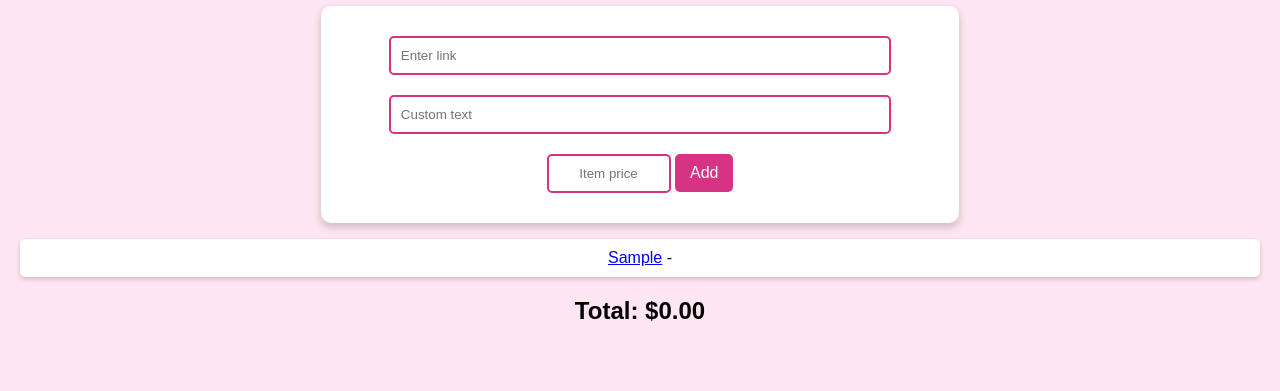
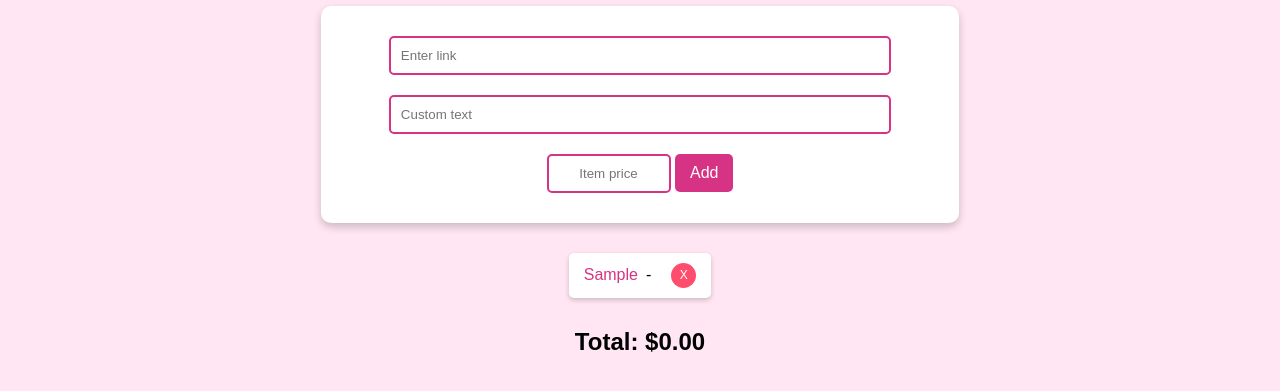
Before and after one commit to danielcollis/Listify-Web-App, a plain HTML site: page list.html in a window 1280 px wide. Both pictures are taken after typing "Sample", "Sample", "Sample" into the empty fields and a click on the button "Add". Shown: the part 93-484 px from the top of the page. Drawn offline with Linux system fonts and the light colour scheme.

Commit message:
added delete option to list items

```diff
--- a/list.css
+++ b/list.css
@@ -47,19 +47,58 @@ button:hover {
 ul {
     list-style-type: none;
     padding: 0;
+    width: 80%;
+    max-width: 600px;
+    margin: 20px auto;
 }
 
 li {
-    margin: 5px 0;
-    padding: 10px;
+    margin: 10px auto;
+    padding: 10px 15px;
     background: white;
     border-radius: 5px;
     box-shadow: 0 2px 5px rgba(0, 0, 0, 0.2);
+    display: inline-flex;
+    align-items: center;
+    gap: 8px;
+    width: auto;
+}
+
+li a {
+    color: #d63384;
+    text-decoration: none;
+    font-weight: 500;
+}
+
+li a:hover {
+    text-decoration: underline;
 }
 
 .small-input {
     width: 100px; /* Adjust the width to fit price input */
     text-align: center;
+}
+
+/* Delete button styling */
+.delete-btn {
+    background-color: #ff4d6d;
+    color: white;
+    border: none;
+    border-radius: 50%;
+    width: 25px;
+    height: 25px;
+    font-size: 12px;
+    display: flex;
+    align-items: center;
+    justify-content: center;
+    cursor: pointer;
+    padding: 0;
+    margin-left: 4px;
+    flex-shrink: 0;
+}
+
+.delete-btn:hover {
+    background-color: #d63384;
 }
 
 /* Hamburger menu styles */
--- a/list.js
+++ b/list.js
@@ -16,12 +16,31 @@ function formatPrice(price) {
     return price;
 }
 
-function updateTotal(price) {
+function updateTotal(price, isAddition = true) {
     let numericValue = parseFloat(price.replace(/[^0-9.]/g, ""));
     if (!isNaN(numericValue)) {
-        total += numericValue;
+        if (isAddition) {
+            total += numericValue;
+        } else {
+            total -= numericValue;
+        }
+        // Ensure we don't go below zero due to rounding errors
+        total = Math.max(0, total);
     }
     document.getElementById('totalPrice').innerText = `Total: $${total.toFixed(2)}`;
+}
+
+function deleteItem(element) {
+    // Extract the price from the list item
+    const listItem = element.parentElement;
+    const priceSpan = listItem.querySelector('.item-price');
+    const priceText = priceSpan ? priceSpan.textContent : '';
+
+    // Update the total by subtracting this price
+    updateTotal(priceText, false);
+
+    // Remove the list item
+    listItem.remove();
 }
 
 function addLink() {
@@ -43,7 +62,31 @@ function addLink() {
     price = formatPrice(price);
 
     const listItem = document.createElement('li');
-    listItem.innerHTML = `<a href="${link}" target="_blank">${text || link}</a> - ${price}`;
+
+    // Create link element
+    const linkElement = document.createElement('a');
+    linkElement.href = link;
+    linkElement.target = "_blank";
+    linkElement.textContent = text || link;
+
+    // Create price span
+    const priceSpan = document.createElement('span');
+    priceSpan.className = 'item-price';
+    priceSpan.textContent = price;
+
+    // Create delete button
+    const deleteButton = document.createElement('button');
+    deleteButton.className = 'delete-btn';
+    deleteButton.textContent = 'X';
+    deleteButton.onclick = function() {
+        deleteItem(this);
+    };
+
+    // Append all elements to the list item
+    listItem.appendChild(linkElement);
+    listItem.appendChild(document.createTextNode(' - '));
+    listItem.appendChild(priceSpan);
+    listItem.appendChild(deleteButton);
 
     document.getElementById('linkList').appendChild(listItem);
 
```
Also changed, not shown: 1 other file.
